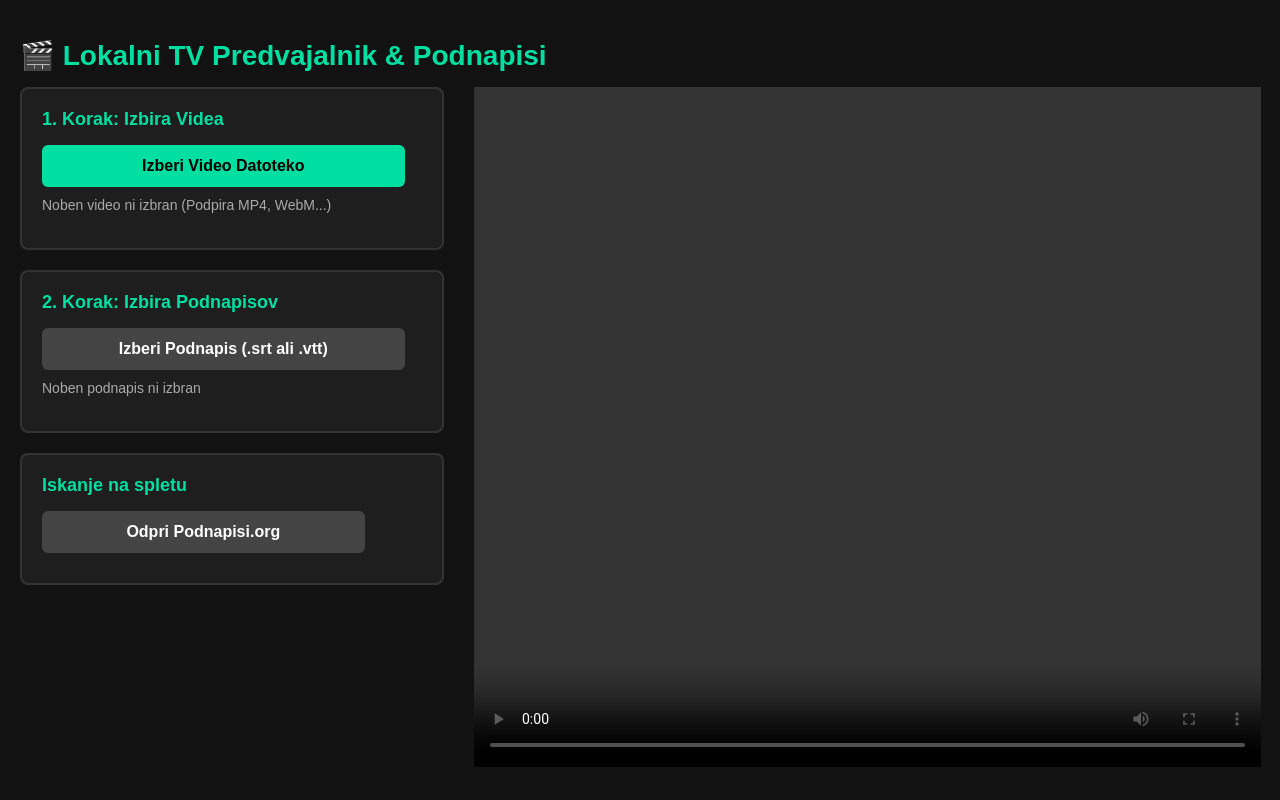
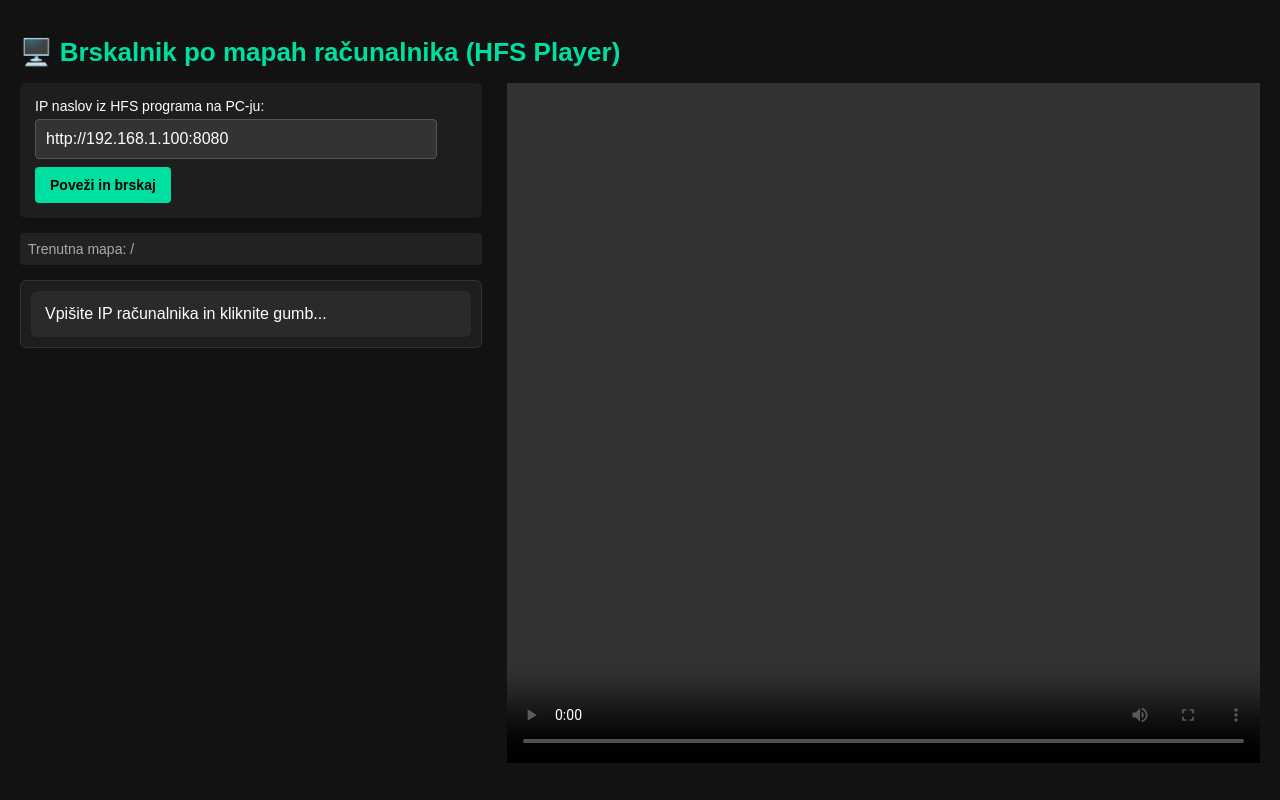
Before and after one commit to botjanlorber505-arch/moj-tv-app, a plain HTML site: page index.html in a window 1280 px wide. Drawn offline with Linux system fonts and the light colour scheme.

Commit message:
Update index.html

```diff
--- a/index.html
+++ b/index.html
@@ -3,156 +3,142 @@
 <head>
     <meta charset="UTF-8">
     <meta name="viewport" content="width=device-width, initial-scale=1.0">
-    <title>Lokalni TV Predvajalnik</title>
+    <title>Moj TV Raziskovalec</title>
     <style>
-        body {
-            background-color: #121212;
-            color: white;
-            font-family: Arial, sans-serif;
-            margin: 0;
-            padding: 20px;
-            overflow: hidden;
-        }
-        h1 { color: #00dfa2; font-size: 28px; margin-bottom: 15px; }
-        .main-layout { display: flex; gap: 30px; height: 85vh; }
-        .left-panel { width: 35%; display: flex; flex-direction: column; gap: 20px; }
+        body { background-color: #121212; color: white; font-family: Arial, sans-serif; margin: 0; padding: 20px; overflow: hidden; }
+        h1 { color: #00dfa2; font-size: 26px; margin-bottom: 15px; }
+        .main-layout { display: flex; gap: 25px; height: 85vh; }
+        .left-panel { width: 38%; display: flex; flex-direction: column; gap: 15px; }
 
-        .section {
-            background-color: #1e1e1e;
-            padding: 20px;
-            border-radius: 8px;
-            border: 2px solid #333;
-        }
-        .section h2 { font-size: 18px; margin-top: 0; color: #00dfa2; }
+        /* Navigacija in pot */
+        .path-bar { font-size: 14px; color: #aaa; background: #222; padding: 8px; border-radius: 4px; word-break: break-all; }
 
-        /* Skriti privzeti gumbi za datoteke in lepe nove tipke */
-        input[type="file"] { display: none; }
+        /* Seznam datotek in map */
+        .file-list { display: flex; flex-direction: column; gap: 8px; max-height: 55vh; overflow-y: auto; background: #1e1e1e; padding: 10px; border-radius: 6px; border: 1px solid #333; }
+        .item { background-color: #2a2a2a; padding: 12px; border-radius: 6px; font-size: 16px; border: 2px solid transparent; cursor: pointer; display: flex; align-items: center; gap: 10px; }
+        .item.active { background-color: #00dfa2; color: black; border-color: white; }
+        .item.folder { border-left: 5px solid #ffc107; } /* Mape imajo rumen rob */
+        .item.file { border-left: 5px solid #00dfa2; }   /* Video datoteke imajo zelen rob */
 
-        .btn {
-            display: inline-block;
-            background-color: #00dfa2;
-            color: black;
-            border: none;
-            padding: 12px 20px;
-            font-weight: bold;
-            border-radius: 6px;
-            cursor: pointer;
-            margin-bottom: 10px;
-            width: 85%;
-            text-align: center;
-            font-size: 16px;
-        }
-        .btn-secondary { background-color: #444; color: white; }
-        .file-status { font-size: 14px; color: #aaa; margin-bottom: 15px; }
-
-        /* Predvajalnik desno */
-        .right-panel { width: 65%; background: black; border-radius: 8px; position: relative; }
+        .right-panel { width: 62%; background: black; border-radius: 8px; position: relative; display: flex; justify-content: center; align-items: center; }
         video { width: 100%; height: 100%; object-fit: contain; }
 
-        /* Izgled podnapisov na zaslonu */
-        ::cue {
-            background: rgba(0, 0, 0, 0.8);
-            color: #ffffff;
-            font-size: 24px;
-            font-weight: bold;
-        }
+        input { width: 88%; padding: 10px; background: #333; border: 1px solid #555; color: white; border-radius: 4px; margin-bottom: 8px; font-size: 16px; }
+        .btn { background-color: #00dfa2; color: black; border: none; padding: 10px 15px; font-weight: bold; border-radius: 4px; cursor: pointer; font-size: 14px; }
     </style>
 </head>
 <body>
 
-    <h1>🎬 Lokalni TV Predvajalnik & Podnapisi</h1>
+    <h1>🖥️ Brskalnik po mapah računalnika (HFS Player)</h1>
 
     <div class="main-layout">
-        <!-- LEVI PANEL: Nalaganje datotek -->
+        <!-- LEVI PANEL: Kontrole in Raziskovalec -->
         <div class="left-panel">
-
-            <!-- Izbira videa -->
-            <div class="section">
-                <h2>1. Korak: Izbira Videa</h2>
-                <label class="btn" for="videoInput">Izberi Video Datoteko</label>
-                <input type="file" id="videoInput" accept="video/*">
-                <div class="file-status" id="videoStatus">Noben video ni izbran (Podpira MP4, WebM...)</div>
+            <div style="background: #1e1e1e; padding: 15px; border-radius: 6px;">
+                <label style="font-size: 14px; display:block; margin-bottom: 5px;">IP naslov iz HFS programa na PC-ju:</label>
+                <input type="text" id="pcIp" value="http://192.168.1.100:8080" placeholder="http://1.xx">
+                <button class="btn" onclick="poveziInNalozi('/')">Poveži in brskaj</button>
             </div>
 
-            <!-- Izbira podnapisov -->
-            <div class="section">
-                <h2>2. Korak: Izbira Podnapisov</h2>
-                <label class="btn btn-secondary" for="subInput">Izberi Podnapis (.srt ali .vtt)</label>
-                <input type="file" id="subInput" accept=".srt,.vtt">
-                <div class="file-status" id="subStatus">Noben podnapis ni izbran</div>
-            </div>
+            <!-- Trenutna pot v računalniku -->
+            <div class="path-bar" id="currentPath">Trenutna mapa: /</div>
 
-            <!-- Iskanje na podnapisi.org -->
-            <div class="section">
-                <h2>Iskanje na spletu</h2>
-                <button class="btn btn-secondary" onclick="window.open('https://slo-podnapisi.net', '_blank')">Odpri Podnapisi.org</button>
+            <!-- Seznam map in datotek -->
+            <div class="file-list" id="explorerList">
+                <div class="item">Vpišite IP računalnika in kliknite gumb...</div>
             </div>
         </div>
 
         <!-- DESNI PANEL: Video predvajalnik -->
         <div class="right-panel">
-            <video id="tvPlayer" controls>
-                <track id="playerTrack" kind="subtitles" srclang="sl" label="Slovenščina" default>
+            <video id="tvPlayer" controls autoplay>
                 Vaš brskalnik ne podpira predvajalnika.
             </video>
         </div>
     </div>
 
     <script>
-        const videoInput = document.getElementById('videoInput');
-        const subInput = document.getElementById('subInput');
         const player = document.getElementById('tvPlayer');
-        const track = document.getElementById('playerTrack');
+        const explorerList = document.getElementById('explorerList');
+        const currentPathTxt = document.getElementById('currentPath');
+        let trenutnaPot = '/';
 
-        const videoStatus = document.getElementById('videoStatus');
-        const subStatus = document.getElementById('subStatus');
+        function poveziInNalozi(pot) {
+            let ip = document.getElementById('pcIp').value;
+            // Odstranimo morebitno poševnico na koncu IP-ja, da ne bo dvojnih poševnic
+            if (ip.endsWith('/')) ip = ip.slice(0, -1);
 
-        // 1. Nalaganje in predvajanje lokalnega videa
-        videoInput.addEventListener('change', function() {
-            const file = this.files[0];
-            if (file) {
-                videoStatus.innerText = "Izbrano: " + file.name;
-                const fileURL = URL.createObjectURL(file);
-                player.src = fileURL;
-                player.play();
-            }
-        });
+            trenutnaPot = pot;
+            currentPathTxt.innerText = "Trenutna mapa: " + trenutnaPot;
+            explorerList.innerHTML = "<div class='item'>Nalaganje podatkov...</div>";
 
-        // 2. Nalaganje podnapisov (z avtomatsko pretvorbo iz SRT v VTT)
-        subInput.addEventListener('change', function() {
-            const file = this.files[0];
-            if (!file) return;
+            // HFS 3 uporablja API klic za seznam datotek v določeni mapi
+            const apiUral = ip + '/~api/v1/files' + trenutnaPot;
 
-            subStatus.innerText = "Izbrano: " + file.name;
-            const reader = new FileReader();
+            fetch(apiUral)
+                .then(response => response.json())
+                .then(data => {
+                    explorerList.innerHTML = "";
 
-            reader.onload = function(e) {
-                let text = e.target.result;
+                    // 1. Gumb za vrnitev nazaj (če nismo v korenski mapi)
+                    if (trenutnaPot !== '/') {
+                        const nazajItem = document.createElement('div');
+                        nazajItem.className = 'item folder';
+                        nazajItem.innerHTML = "📁 <b>.. (Nazaj v prejšnjo mapo)</b>";
+                        nazajItem.addEventListener('click', () => {
+                            // Izračunamo prejšnjo mapo
+                            const deli = trenutnaPot.split('/');
+                            deli.pop(); // odstrani zadnji del
+                            if (deli.length <= 1) deli[0] = '';
+                            const prejsnjaPot = deli.join('/') || '/';
+                            poveziInNalozi(prejsnjaPot);
+                        });
+                        explorerList.appendChild(nazajItem);
+                    }
 
-                // Če je datoteka .srt, jo pretvorimo v .vtt format, ki ga brskalnik zahteva
-                if (file.name.endsWith('.srt')) {
-                    text = "WEBVTT\n\n" + text
-                        .replace(/,/g, '.') // SRT uporablja vejice, VTT piko za milisekunde
-                        .replace(/(\d\d:\d\d:\d\d\.\d\d\d) --> (\d\d:\d\d:\d\d\.\d\d\d)/g, '$1 --> $2');
-                }
+                    if (!data || data.length === 0) {
+                        explorerList.innerHTML += "<div class='item'>Ta mapa je prazna.</div>";
+                        return;
+                    }
 
-                // Ustvarimo začasno povezavo do predelanega podnapisa
-                const vttBlob = new Blob([text], { type: 'text/vtt' });
-                track.src = URL.createObjectURL(vttBlob);
-                alert("Podnapis je pripravljen in naložen!");
-            };
+                    // 2. Izpis map in datotek
+                    data.forEach((element) => {
+                        const item = document.createElement('div');
 
-            reader.readAsText(file);
-        });
+                        if (element.type === 'folder') {
+                            // Če je element MAPA
+                            item.className = 'item folder';
+                            item.innerHTML = "📁 " + element.name;
+                            item.addEventListener('click', () => {
+                                // Ko kliknemo mapo, naložimo njeno vsebino
+                                const novaPot = trenutnaPot === '/' ? '/' + element.name : trenutnaPot + '/' + element.name;
+                                poveziInNalozi(novaPot);
+                            });
+                        } else if (element.type === 'file' && (element.name.endsWith('.mp4') || element.name.endsWith('.webm'))) {
+                            // Če je element podprta VIDEO datoteka
+                            item.className = 'item file';
+                            item.innerHTML = "🎬 " + element.name;
 
-        // Tipka 'Enter' na daljincu raztegne video čez cel zaslon
-        document.addEventListener('keydown', function(e) {
-            if (e.key === 'Enter' && player.src) {
-                if (player.requestFullscreen) {
-                    player.requestFullscreen();
-                }
-            }
-        });
+                            const celotnaPotDoVidea = ip + element.path;
+                            item.addEventListener('click', () => {
+                                document.querySelectorAll('.item').forEach(i => i.classList.remove('active'));
+                                item.classList.add('active');
+                                player.src = celotnaPotDoVidea;
+                                player.play();
+                            });
+                        } else {
+                            // Ignoriramo druge datoteke (npr. slike, dokumente), ki niso video
+                            return;
+                        }
+
+                        explorerList.appendChild(item);
+                    });
+                })
+                .catch(err => {
+                    explorerList.innerHTML = "<div class='item' style='color:red;'>Napaka! Preverite IP naslov ali če program HFS na računalniku sploh teče.</div>";
+                    console.error(err);
+                });
+        }
     </script>
 </body>
 </html>
```
